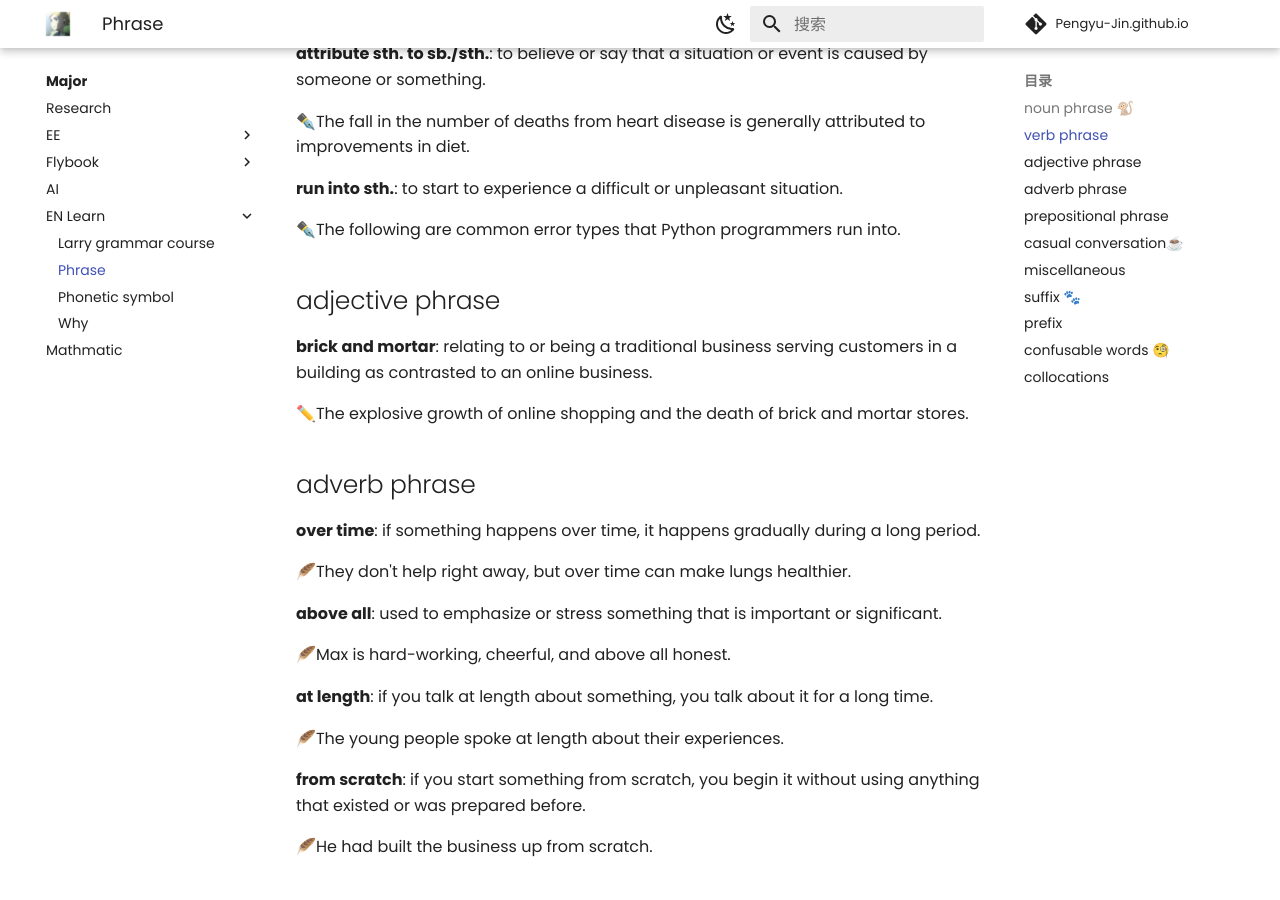
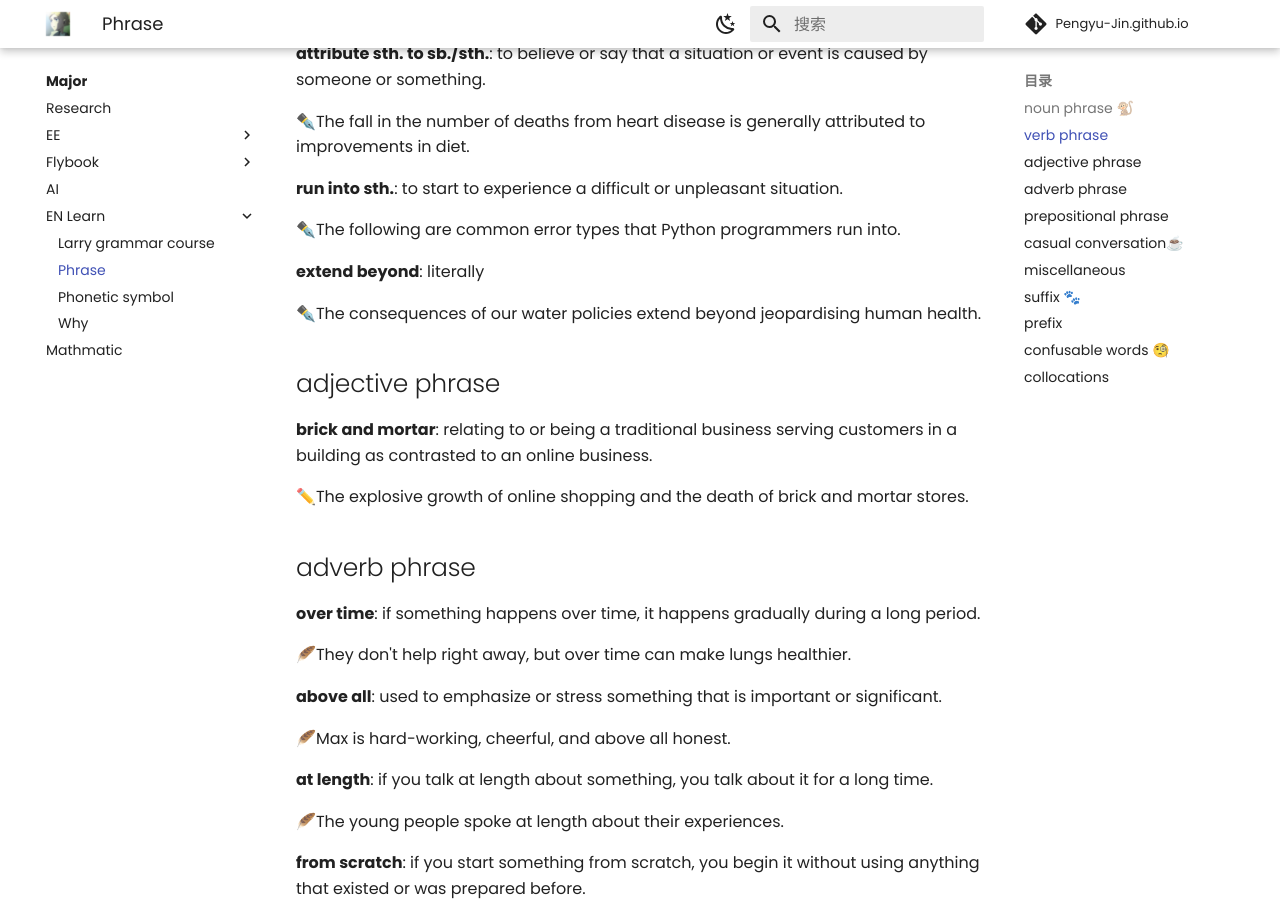
Before and after one commit to Pengyu-Jin/Pengyu-Jin.github.io, an MkDocs documentation site: the page built from docs/major/EN-learn/phrase.md, in a window 1280 px wide and 900 px high, scrolled down 1705 px. Built offline with MkDocs 1.6.1 and Material for MkDocs 9.7.7, drawn with Linux system fonts in a browser that asks for light colours; comment, search, counter and statistics services are not loaded.

Commit message:
20250205

```diff
--- a/docs/major/EN-learn/phrase.md
+++ b/docs/major/EN-learn/phrase.md
@@ -53,6 +53,10 @@
 **run into sth.**: to start to experience a difficult or unpleasant situation.
 
 ✒️The following are common error types that Python programmers run into.
+
+**extend beyond**: literally
+
+✒️The consequences of our water policies extend beyond jeopardising human health.
 
 ## adjective phrase
 
```
Also changed, not shown: docs/interest/index.md (+0 -1 lines).
